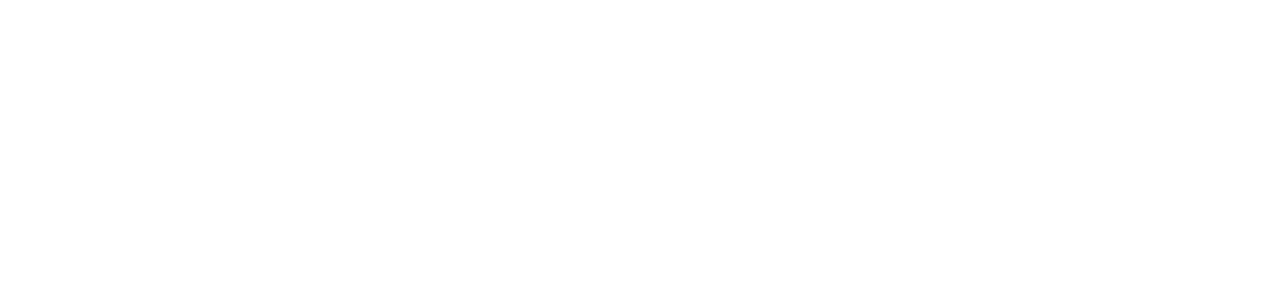
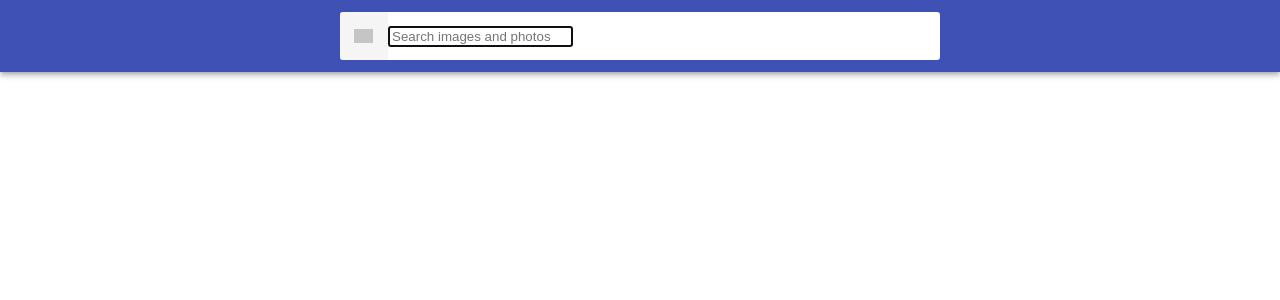
Before and after one commit to IvanProkh/goit-react-hw-03-image-finder, a React (Create React App) app: page / in a window 1280 px wide. Shown: the top 300 px of the page. Built offline with nearby package versions, Linux system fonts and the light colour scheme; grey boxes are pictures that could not be loaded.

Commit message:
добавил базовую разметку и немного стили

```diff
--- a/package.json
+++ b/package.json
@@ -11,6 +11,7 @@
     "react": "^18.1.0",
     "react-dom": "^18.1.0",
     "react-scripts": "5.0.1",
+    "styled-components": "^5.3.6",
     "web-vitals": "^2.1.3"
   },
   "scripts": {
--- a/src/components/App.jsx
+++ b/src/components/App.jsx
@@ -1,9 +1,12 @@
+import Searchbar from './Searchbar/Searchbar';
 
+import ImageGallery from './ImageGallery/ImageGallery';
 
 export const App = () => {
   return (
-    <div>
-
+    <div className="App">
+      <Searchbar />
+      <ImageGallery />
     </div>
   );
 };
--- a/src/components/ImageGallery/ImageGallery.jsx
+++ b/src/components/ImageGallery/ImageGallery.jsx
@@ -0,0 +1,16 @@
+import React from 'react';
+
+const ImageGallery = () => {
+  return (
+    <ul className="Gallery">
+      {/* {items.map(({ }) => (
+        <li key={id}>
+          <span>{name} :</span>
+          <span>{number}</span>
+        </li>
+      ))} */}
+    </ul>
+  );
+};
+
+export default ImageGallery;
--- a/src/components/Searchbar/Searchbar.jsx
+++ b/src/components/Searchbar/Searchbar.jsx
@@ -0,0 +1,28 @@
+import React from 'react';
+import {
+  SearchbarWrapper,
+  SearchForm,
+  SearchFormButton,
+} from './Searchbar.styled';
+
+const Searchbar = () => {
+  return (
+    <SearchbarWrapper>
+      <SearchForm>
+        <SearchFormButton type="submit">
+          <span>Search</span>
+        </SearchFormButton>
+
+        <input
+          className="Input"
+          type="text"
+          autoComplete="off"
+          autoFocus
+          placeholder="Search images and photos"
+        />
+      </SearchForm>
+    </SearchbarWrapper>
+  );
+};
+
+export default Searchbar;
--- /dev/null
+++ b/src/components/Searchbar/Searchbar.styled.jsx
@@ -0,0 +1,61 @@
+import styled from 'styled-components';
+
+export const SearchbarWrapper = styled.header`
+  top: 0;
+  left: 0;
+  position: sticky;
+  z-index: 1100;
+  display: flex;
+  justify-content: center;
+  align-items: center;
+  min-height: 64px;
+  padding-right: 24px;
+  padding-left: 24px;
+  padding-top: 12px;
+  padding-bottom: 12px;
+  color: #fff;
+  background-color: #3f51b5;
+  box-shadow: 0px 2px 4px -1px rgba(0, 0, 0, 0.2),
+    0px 4px 5px 0px rgba(0, 0, 0, 0.14), 0px 1px 10px 0px rgba(0, 0, 0, 0.12);
+`;
+
+export const SearchForm = styled.form`
+  display: flex;
+  align-items: center;
+  width: 100%;
+  max-width: 600px;
+  background-color: #fff;
+  border-radius: 3px;
+  overflow: hidden;
+`;
+
+export const SearchFormButton = styled.button`
+  display: inline-block;
+  width: 48px;
+  height: 48px;
+  border: 0;
+  background-image: url('https://image.flaticon.com/icons/svg/149/149852.svg');
+  background-size: 40%;
+  background-repeat: no-repeat;
+  background-position: center;
+  opacity: 0.6;
+  transition: opacity 250ms cubic-bezier(0.4, 0, 0.2, 1);
+  cursor: pointer;
+  outline: none;
+
+  :hover {
+    opacity: 1;
+  }
+
+  span {
+    position: absolute;
+    width: 1px;
+    height: 1px;
+    padding: 0;
+    overflow: hidden;
+    clip: rect(0, 0, 0, 0);
+    white-space: nowrap;
+    clip-path: inset(50%);
+    border: 0;
+  }
+`;
--- a/src/index.js
+++ b/src/index.js
@@ -1,7 +1,7 @@
 import React from 'react';
 import ReactDOM from 'react-dom/client';
 import { App } from 'components/App';
-import './index.css';
+import './styles.css';
 
 ReactDOM.createRoot(document.getElementById('root')).render(
   <React.StrictMode>
--- /dev/null
+++ b/src/styles.css
@@ -0,0 +1,207 @@
+html {
+  box-sizing: border-box;
+  width: 100vw;
+  overflow-x: hidden;
+}
+
+*,
+*::before,
+*::after {
+  box-sizing: inherit;
+}
+
+body {
+  margin: 0;
+  font-family: -apple-system, BlinkMacSystemFont, 'Segoe UI', Roboto,
+    Oxygen-Sans, Ubuntu, Cantarell, 'Helvetica Neue', sans-serif;
+  color: #212121;
+  background-color: #fff;
+  -webkit-font-smoothing: antialiased;
+  -moz-osx-font-smoothing: grayscale;
+}
+
+img {
+  display: block;
+  max-width: 100%;
+  height: auto;
+}
+
+/*
+ * Стили компонента App
+ */
+.App {
+  display: grid;
+  grid-template-columns: 1fr;
+  grid-gap: 16px;
+  padding-bottom: 24px;
+}
+
+/*
+ * Стили компонента Searchbar
+ */
+.Searchbar {
+  top: 0;
+  left: 0;
+  position: sticky;
+  z-index: 1100;
+  display: flex;
+  justify-content: center;
+  align-items: center;
+  min-height: 64px;
+  padding-right: 24px;
+  padding-left: 24px;
+  padding-top: 12px;
+  padding-bottom: 12px;
+  color: #fff;
+  background-color: #3f51b5;
+  box-shadow: 0px 2px 4px -1px rgba(0, 0, 0, 0.2),
+    0px 4px 5px 0px rgba(0, 0, 0, 0.14), 0px 1px 10px 0px rgba(0, 0, 0, 0.12);
+}
+
+/*
+ * Стили компонента SearchForm
+ */
+.SearchForm {
+  display: flex;
+  align-items: center;
+  width: 100%;
+  max-width: 600px;
+  background-color: #fff;
+  border-radius: 3px;
+  overflow: hidden;
+}
+
+.SearchForm-button {
+  display: inline-block;
+  width: 48px;
+  height: 48px;
+  border: 0;
+  background-image: url('https://image.flaticon.com/icons/svg/149/149852.svg');
+  background-size: 40%;
+  background-repeat: no-repeat;
+  background-position: center;
+  opacity: 0.6;
+  transition: opacity 250ms cubic-bezier(0.4, 0, 0.2, 1);
+  cursor: pointer;
+  outline: none;
+}
+
+.SearchForm-button:hover {
+  opacity: 1;
+}
+
+.SearchForm-button-label {
+  position: absolute;
+  width: 1px;
+  height: 1px;
+  padding: 0;
+  overflow: hidden;
+  clip: rect(0, 0, 0, 0);
+  white-space: nowrap;
+  clip-path: inset(50%);
+  border: 0;
+}
+
+.SearchForm-input {
+  display: inline-block;
+  width: 100%;
+  font: inherit;
+  font-size: 20px;
+  border: none;
+  outline: none;
+  padding-left: 4px;
+  padding-right: 4px;
+}
+
+.SearchForm-input::placeholder {
+  font: inherit;
+  font-size: 18px;
+}
+
+/*
+ * Стили компонента ImageGallery
+ */
+.ImageGallery {
+  display: grid;
+  max-width: calc(100vw - 48px);
+  grid-template-columns: repeat(auto-fill, minmax(320px, 1fr));
+  grid-gap: 16px;
+  margin-top: 0;
+  margin-bottom: 0;
+  padding: 0;
+  list-style: none;
+  margin-left: auto;
+  margin-right: auto;
+}
+
+/*
+ * Стили компонента ImageGalleryItem
+ */
+.ImageGalleryItem {
+  border-radius: 2px;
+  box-shadow: 0px 1px 3px 0px rgba(0, 0, 0, 0.2),
+    0px 1px 1px 0px rgba(0, 0, 0, 0.14), 0px 2px 1px -1px rgba(0, 0, 0, 0.12);
+}
+
+.ImageGalleryItem-image {
+  width: 100%;
+  height: 260px;
+  object-fit: cover;
+  transition: transform 250ms cubic-bezier(0.4, 0, 0.2, 1);
+}
+
+.ImageGalleryItem-image:hover {
+  transform: scale(1.03);
+  cursor: zoom-in;
+}
+
+/*
+ * Стили компонента Modal
+ */
+
+.Overlay {
+  position: fixed;
+  top: 0;
+  left: 0;
+  width: 100vw;
+  height: 100vh;
+  display: flex;
+  justify-content: center;
+  align-items: center;
+  background-color: rgba(0, 0, 0, 0.8);
+  z-index: 1200;
+}
+
+.Modal {
+  max-width: calc(100vw - 48px);
+  max-height: calc(100vh - 24px);
+}
+
+/*
+* Стили компонента Buton (Load more)
+*/
+.Button {
+  padding: 8px 16px;
+  border-radius: 2px;
+  background-color: #3f51b5;
+  transition: all 250ms cubic-bezier(0.4, 0, 0.2, 1);
+  text-align: center;
+  display: inline-block;
+  color: #fff;
+  border: 0;
+  text-decoration: none;
+  cursor: pointer;
+  font-family: inherit;
+  font-size: 18px;
+  line-height: 24px;
+  font-style: normal;
+  font-weight: 500;
+  min-width: 180px;
+  box-shadow: 0px 3px 1px -2px rgba(0, 0, 0, 0.2),
+    0px 2px 2px 0px rgba(0, 0, 0, 0.14), 0px 1px 5px 0px rgba(0, 0, 0, 0.12);
+}
+
+.Button:hover,
+.Button:focus {
+  background-color: #303f9f;
+}
```
Also changed, not shown: 1 other file (tests, documents, lock files or other folders).
